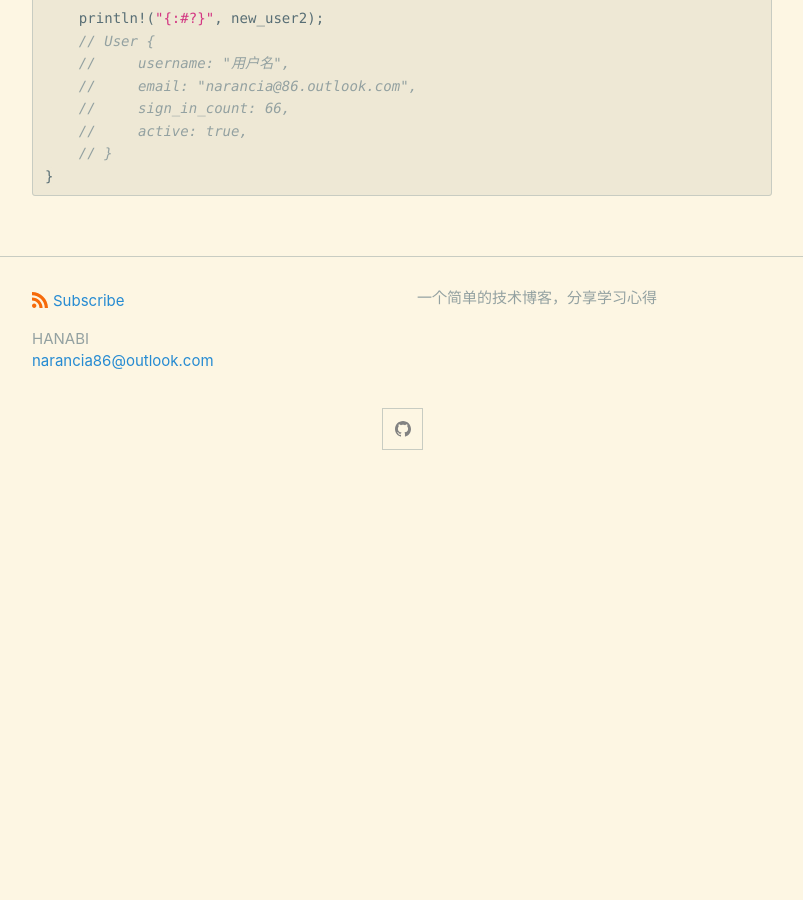
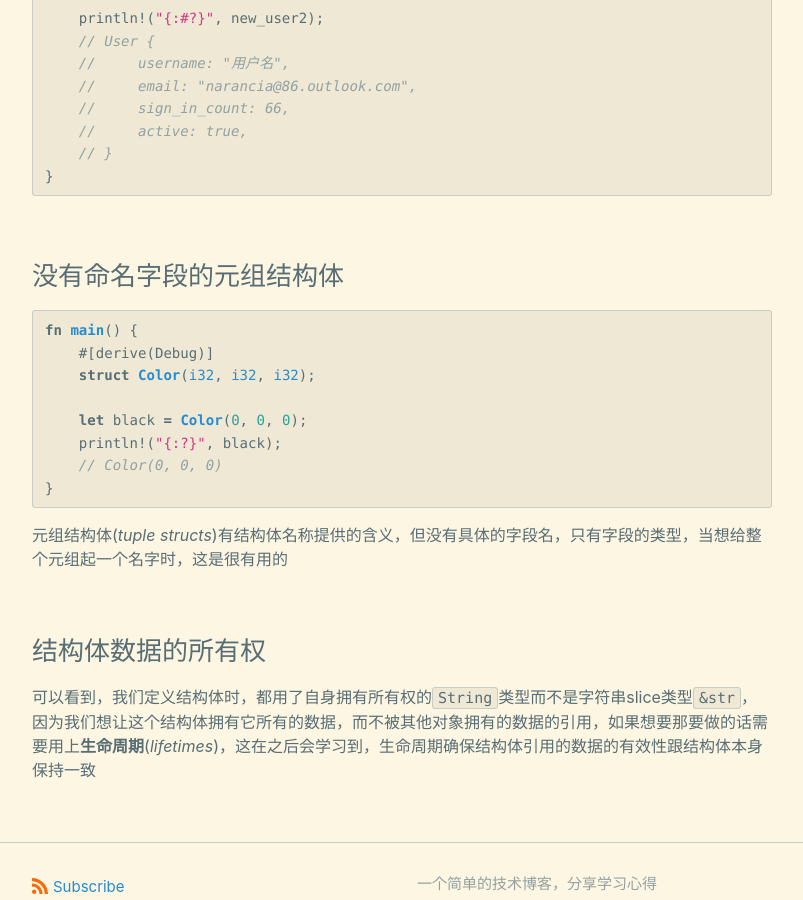
Before and after one commit to KamenRiderKuuga/kamenriderkuuga.github.io, a Jekyll site: the page built from _posts/2020-09-09-Rust-3.md, in a window 1280 px wide and 900 px high, scrolled down 1327 px. Shown: the whole window, without its empty margins (238-1041 px from the left). Built offline with Jekyll 4.4.1, drawn with Linux system fonts in a browser that asks for light colours; before the commit the page ends 1812 px from its top, so only the background shows below that.

Commit message:
Update 2020-09-09-Rust-3.md

````diff
--- a/_posts/2020-09-09-Rust-3.md
+++ b/_posts/2020-09-09-Rust-3.md
@@ -61,3 +61,22 @@ fn main() {
     // }
 }
 ```
+
+### 没有命名字段的元组结构体
+
+```rust
+fn main() {
+    #[derive(Debug)]
+    struct Color(i32, i32, i32);
+
+    let black = Color(0, 0, 0);
+    println!("{:?}", black);
+    // Color(0, 0, 0)
+}
+```
+
+元组结构体(*tuple structs*)有结构体名称提供的含义，但没有具体的字段名，只有字段的类型，当想给整个元组起一个名字时，这是很有用的
+
+### 结构体数据的所有权
+
+可以看到，我们定义结构体时，都用了自身拥有所有权的`String`类型而不是字符串slice类型`&str`，因为我们想让这个结构体拥有它所有的数据，而不被其他对象拥有的数据的引用，如果想要那要做的话需要用上**生命周期**(*lifetimes*)，这在之后会学习到，生命周期确保结构体引用的数据的有效性跟结构体本身保持一致
````
